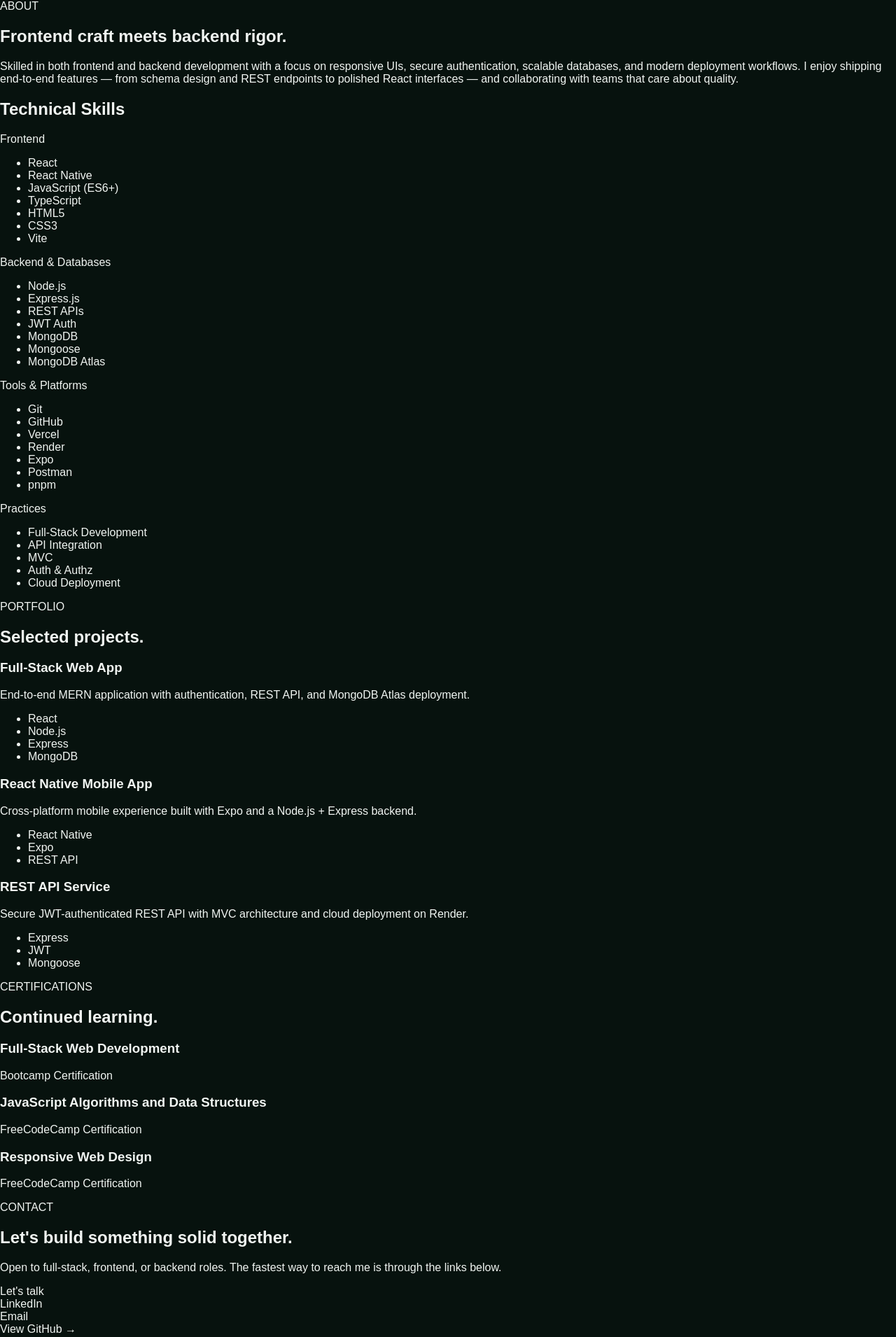
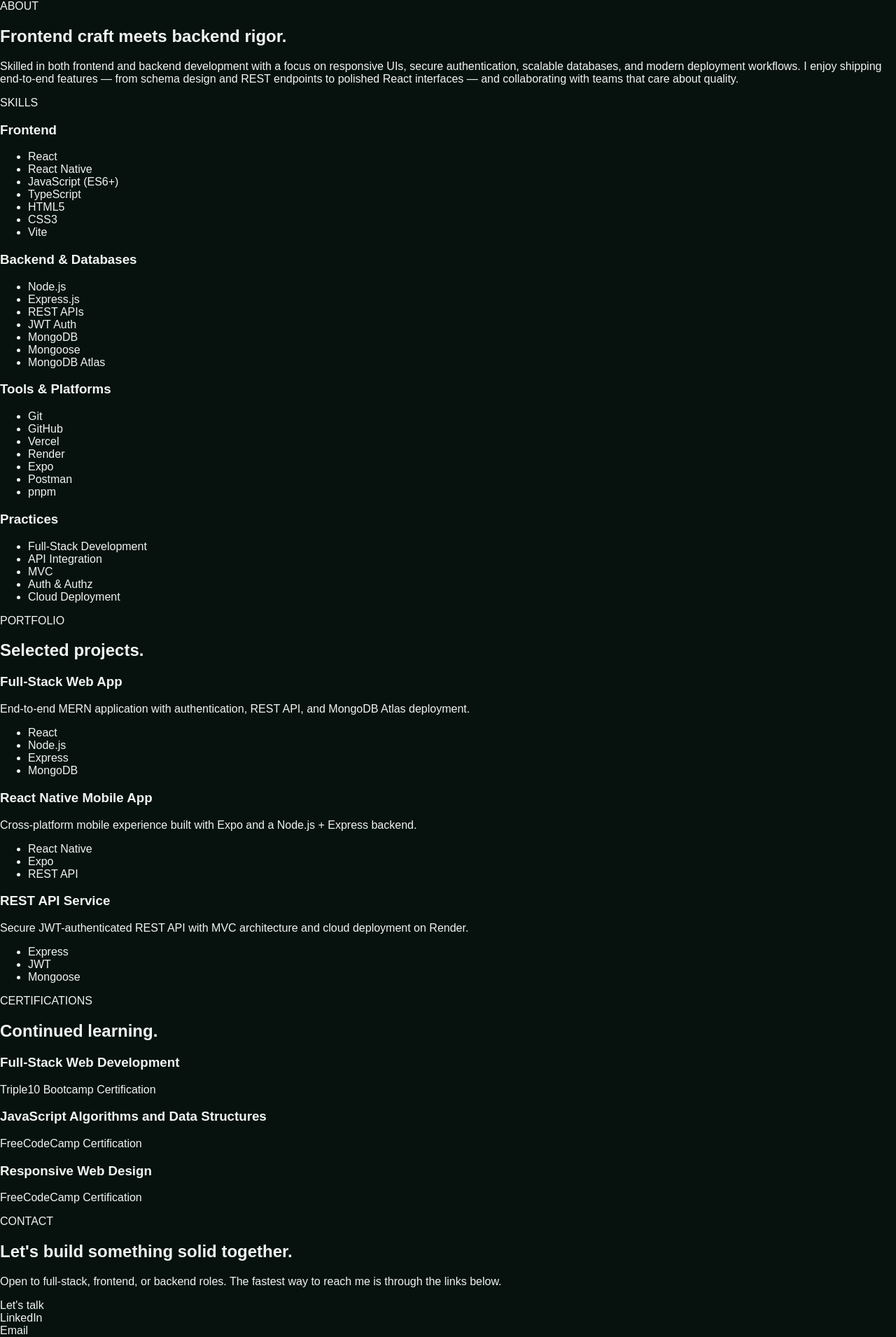
Before and after one commit to gisela-lucena/portfolio, a React (Vite) app: page / in a window 1280 px wide. Shown: the part 860-2770 px from the top of the page at 70% size. Built offline with nearby package versions, Linux system fonts and the light colour scheme.

Commit message:
updates skills, projects about and certifications components

```diff
--- a/src/components/About/About.jsx
+++ b/src/components/About/About.jsx
@@ -3,7 +3,7 @@ import './About.css'
 function About() {
     return (
         <section className="about" id="about">
-            <div className="about-content">
+            <div className="section-container about-content">
                 <span className="about-badge">ABOUT</span>
                 <h2>Frontend craft meets backend rigor.</h2>
                 <p>Skilled in both frontend and backend development with a focus on responsive UIs, secure authentication, scalable databases, and modern deployment workflows. I enjoy shipping end-to-end features — from schema design and REST endpoints to polished React interfaces — and collaborating with teams that care about quality.</p>
--- a/src/components/Certifications/Certifications.jsx
+++ b/src/components/Certifications/Certifications.jsx
@@ -7,18 +7,18 @@ function Certifications() {
                 <span className="certifications-badge">CERTIFICATIONS</span>
                 <h2>Continued learning.</h2>
                 <div className="certifications-list">
-                    <div className="certification-item">
+                    <article className="certification-item">
                         <h3>Full-Stack Web Development</h3>
-                        <p>Bootcamp Certification</p>
-                    </div>
-                    <div className="certification-item">
+                        <p>Triple10 Bootcamp Certification</p>
+                    </article>
+                    <article className="certification-item">
                         <h3>JavaScript Algorithms and Data Structures</h3>
                         <p>FreeCodeCamp Certification</p>
-                    </div>
-                    <div className="certification-item">
+                    </article>
+                    <article className="certification-item">
                         <h3>Responsive Web Design</h3>
                         <p>FreeCodeCamp Certification</p>
-                    </div>
+                    </article>
                 </div>
             </div>
         </section>
--- a/src/components/Projects/Projects.jsx
+++ b/src/components/Projects/Projects.jsx
@@ -7,7 +7,7 @@ function Projects() {
                 <span className="projects-badge">PORTFOLIO</span>
                 <h2>Selected projects.</h2>
                 <div className="projects-list">
-                    <div className="project-item">
+                    <article className="project-item">
                         <a href="https://filmera.us/" target="_blank" rel="noreferrer">
                             <h3>Full-Stack Web App</h3>
                             <p>End-to-end MERN application with authentication, REST API, and MongoDB Atlas deployment.</p>
@@ -18,8 +18,8 @@ function Projects() {
                                 <li>MongoDB</li>
                             </ul>
                         </a>
-                    </div>
-                    <div className="project-item">
+                    </article>
+                    <article className="project-item">
                         <a href="https://apps.apple.com/us/app/filmera/id6779366077" target="_blank" rel="noreferrer">
                             <h3>React Native Mobile App</h3>
                             <p>Cross-platform mobile experience built with Expo and a Node.js + Express backend.</p>
@@ -29,8 +29,8 @@ function Projects() {
                                 <li>REST API</li>
                             </ul>
                         </a>
-                    </div>
-                    <div className="project-item">
+                    </article>
+                    <article className="project-item">
                         <a href="https://github.com/filmera/rest-api" target="_blank" rel="noreferrer">
                             <h3>REST API Service</h3>
                             <p>Secure JWT-authenticated REST API with MVC architecture and cloud deployment on Render.</p>
@@ -40,7 +40,7 @@ function Projects() {
                                 <li>Mongoose</li>
                             </ul>
                         </a>
-                    </div>
+                    </article>
                 </div>
             </div>
         </section>
--- a/src/components/Skills/Skills.jsx
+++ b/src/components/Skills/Skills.jsx
@@ -4,9 +4,9 @@ function Skills() {
     return (
         <section className="skills" id="skills">
             <div className="skills-content">
-                <h2>Technical Skills</h2>
-                <div className="skills-list">
-                    <div className="skill">Frontend
+                <span className="skills-badge">SKILLS</span>                <div className="skills-list">
+                    <div className="skill">
+                        <h3>Frontend</h3>
                         <ul className="skill-sublist">
                             <li>React</li>
                             <li>React Native</li>
@@ -17,7 +17,8 @@ function Skills() {
                             <li>Vite</li>
                         </ul>
                     </div>
-                    <div className="skill">Backend & Databases
+                    <div className="skill">
+                        <h3>Backend & Databases</h3>
                         <ul className="skill-sublist">
                             <li>Node.js</li>
                             <li>Express.js</li>
@@ -28,7 +29,8 @@ function Skills() {
                             <li>MongoDB Atlas</li>
                         </ul>
                     </div>
-                    <div className="skill">Tools & Platforms
+                    <div className="skill">
+                        <h3>Tools & Platforms</h3>
                         <ul className="skill-sublist">
                             <li>Git</li>
                             <li>GitHub</li>
@@ -39,7 +41,8 @@ function Skills() {
                             <li>pnpm</li>
                         </ul>
                     </div>
-                    <div className="skill">Practices
+                    <div className="skill">
+                        <h3>Practices</h3>
                         <ul className="skill-sublist">
                             <li>Full-Stack Development</li>
                             <li>API Integration</li>
```
